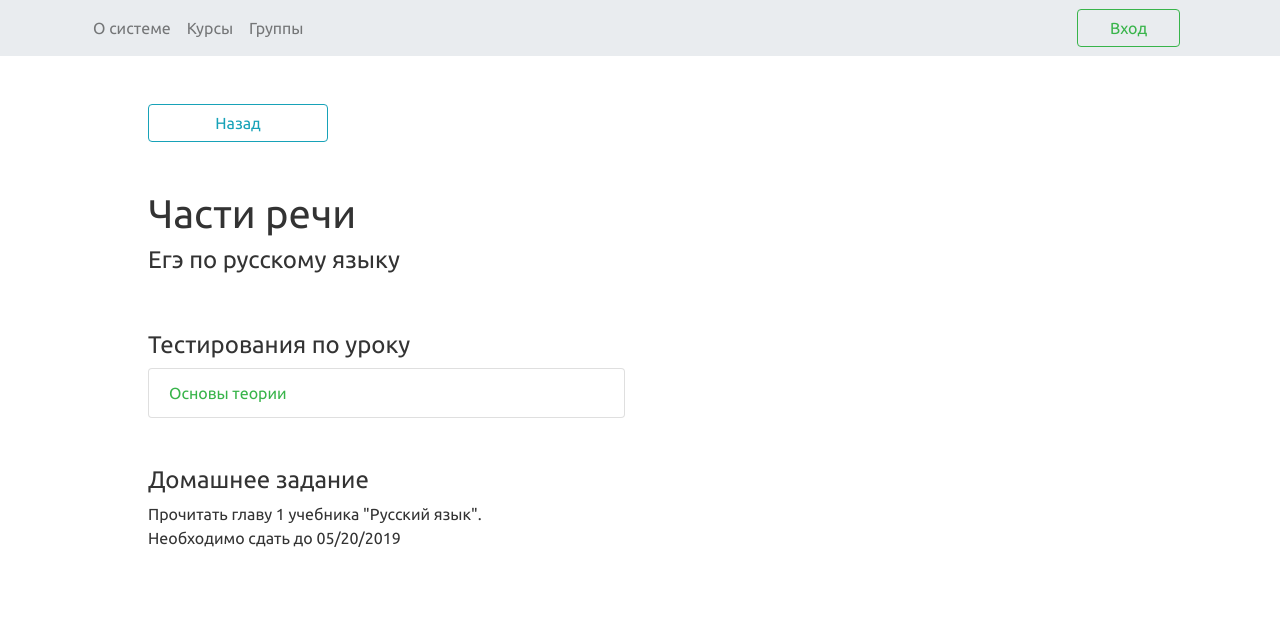
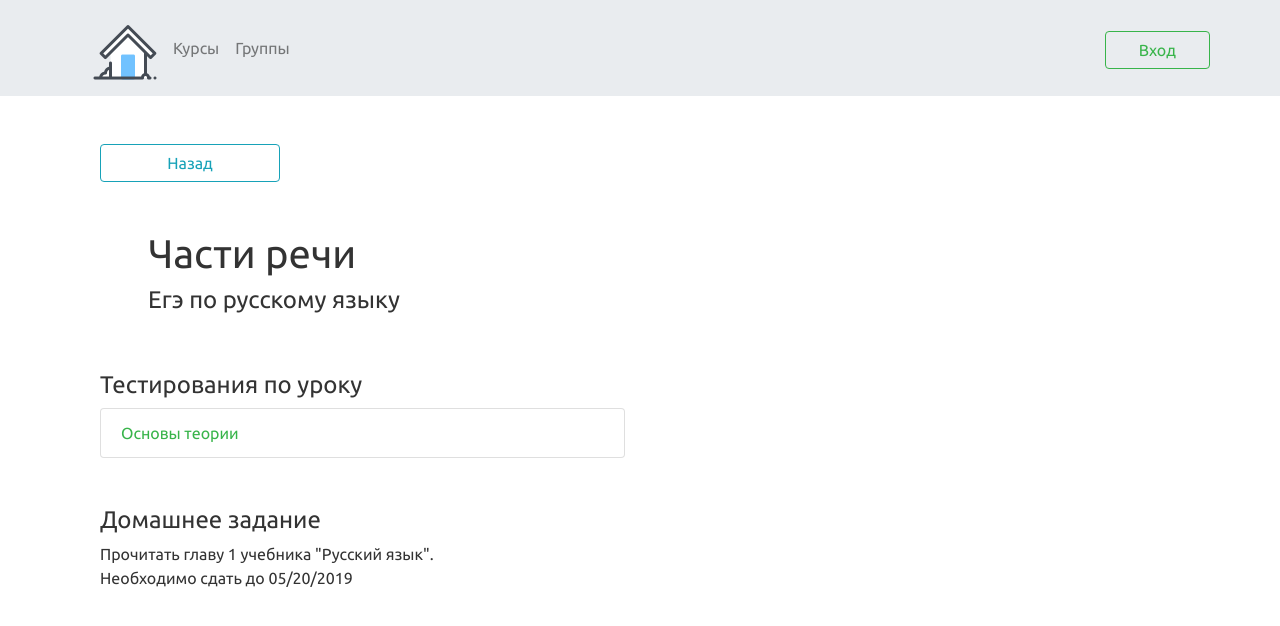
Before and after one commit to windann/easy_learn, a Django app: page /lesson/8/ in a window 1280 px wide. Shown: the top 626 px of the page. Run offline with Django 3.2, Linux system fonts and the light colour scheme; data comes from the database, SQL or seed files in the repository; some libraries are stand-ins or nearby versions.

Commit message:
add media

```diff
--- a/templates/base.html
+++ b/templates/base.html
@@ -3,19 +3,20 @@
     <head>
         <meta charset="UTF-8">
         <title>Система поддержки процесса дополнительного образования</title>
+        <meta name="viewport" content="width=device-width, initial-scale=1.0">
 <link href="https://stackpath.bootstrapcdn.com/bootswatch/4.3.1/united/bootstrap.min.css" rel="stylesheet" integrity="sha384-WTtvlZJeRyCiKUtbQ88X1x9uHmKi0eHCbQ8irbzqSLkE0DpAZuixT5yFvgX0CjIu" crossorigin="anonymous">    </head>
     <body>
+            {% load static %}
         <header class = 'header'>
-                <nav class="navbar navbar-expand-lg navbar-light bg-light d-flex justify-content-between">
-                    <div class="container">
-                        <ul class="navbar-nav">
+                <nav class="nav navbar navbar-expand-lg navbar-light bg-light d-flex justify-content-between">
+                    <div class="container d-flex align-items-center">
+                        <ul class="navbar-nav d d-flex align-items-center col-lg-3 col-xs-12">
                             <li class="nav-item">
-                                <a class="nav-link" href="{% url 'home' %}">О системе</a>
+                                <a class="nav-link" href="{% url 'home' %}"><img src = '{% static "img/home.png" %}'></a>
                             </li>
                             <li class="nav-item">
                                 <a class="nav-link" href="{% url 'courses' %}">Курсы</a>
                             </li>
-
                             {% if user.user_type.id == 2 %}
                             <li class="nav-item">
                                 <a class="nav-link" href="{% url 'teachers' %}">Преподаватели</a>
@@ -33,20 +34,20 @@
 
                             {% endif %}
                         </ul>
-                    <div class = 'col-lg-7 d-flex justify-content-end align-items-center'>
+                    <div class = 'col-lg-7 col-xs-12 d-flex justify-content-between pr-0 flex-row-reverse align-items-center row'>
 
                         {% if user.is_authenticated %}
-                            <a href="{% url 'user_groups' %}" class="text-success col-lg-3">Мои группы </a>
+                            <a href="{% url 'user_groups' %}" class="btn btn-outline-success col-lg-3 mt-1 col-xs-12 ">Мои группы </a>
                             {% if user.user_type.id == 1 %}
 
-                                <a href="{% url 'course_create_url' %}" class="btn btn-info ml-5 col-lg-3"> Создать курс </a>
-                                <a href="{% url 'test_create_url' %}" class="btn btn-info ml-5 col-lg-4"> Создать тест </a>
+                                <a href="{% url 'course_create_url' %}" class="btn btn-info mt-1 col-lg-3 col-xs-12"> Создать курс </a>
+                                <a href="{% url 'test_create_url' %}" class="btn btn-info mt-1 col-lg-3 col-xs-12"> Создать тест </a>
                             {% endif %}
 
-                            <a href="{% url 'logout' %}" class="btn btn-outline-success ml-5 col-lg-2"> Выход </a>
+                            <a href="{% url 'logout' %}" class="btn btn-outline-success mt-1 col-lg-2 col-xs-12"> Выход </a>
 
                         {% else %}
-                            <a href="{% url 'login' %}" class="btn btn-outline-success ml-5 col-lg-2"> Вход </a>
+                            <a href="{% url 'login' %}" class="btn btn-outline-success mt-1 col-lg-2 col-xs-12"> Вход </a>
                         {% endif %}
                     </div>
                     </div>
--- a/templates/index.html
+++ b/templates/index.html
@@ -1,4 +1,4 @@
-<div class = 'banner'></div>
+<div class='bg'></div>
 {% extends 'base.html' %}
 
 {% block content %}
--- a/templates/lesson_detail.html
+++ b/templates/lesson_detail.html
@@ -7,7 +7,7 @@
 
     <div class = 'container'>
 
-        <a href="{{ lesson.course.get_absolute_url }}" class="btn btn-outline-info mt-5 ml-5 col-lg-2"> Назад </a>
+        <a href="{{ lesson.course.get_absolute_url }}" class="btn btn-outline-info mt-5 col-lg-2"> Назад </a>
 
         <div class = 'col-lg-8 p-5'>
 
@@ -16,9 +16,9 @@
             <div> {{ lesson.time | time:"H:i" }} </div>
 
         </div>
-        <h4 class="ml-5"> Тестирования по уроку </h4>
+        <h4 class=""> Тестирования по уроку </h4>
         {% if tests %}
-            <ol class="list-group pl-5 pb-5 col-lg-6">
+            <ol class="list-group pb-5 col-lg-6">
                 {% if user.user_type.id == 1 %}
 
                     {% for test in tests %}
@@ -38,24 +38,24 @@
             <div class="ml-5 mt-3 mb-3">Тестирования пока нет</div>
         {% endif %}
 
-        <h4 class="ml-5"> Домашнее задание </h4>
+        <h4> Домашнее задание </h4>
         {% if homework %}
-            <div class="ml-5">{{ homework.text }}</div>
-            <div class="ml-5 mb-5">Необходимо сдать до {{ homework.deadline |date:"SHORT_DATE_FORMAT" }}</div>
+            <div class="">{{ homework.text }}</div>
+            <div class="mb-5">Необходимо сдать до {{ homework.deadline |date:"SHORT_DATE_FORMAT" }}</div>
         {% else %}
-            <div class="ml-5 mt-3 mb-3">Домашнего задания пока нет</div>
+            <div class="mt-3 mb-3">Домашнего задания пока нет</div>
         {% endif %}
 
-        <div class="col-lg-12 d-flex justify-content-around align-items-center">
+        <div class="col-lg-12 d-flex justify-content-around align-items-center row">
             {% if user.user_type.id == 1 %}
-                <a href="{{ lesson.update }}" class="btn btn-outline-info col-lg-2"> Изменить урок </a>
+                <a href="{{ lesson.update }}" class="btn btn-outline-info col-lg-2 col-xs-12 mt-1"> Изменить урок </a>
 
-                <a href="{{ lesson.get_material }}" class="btn btn-outline-info col-lg-2"> Материалы </a>
-                <a href="{{ lesson.add_material }}" class="btn btn-outline-info col-lg-2"> Добавить материал </a>
+                <a href="{{ lesson.get_material }}" class="btn btn-outline-info col-lg-2 col-xs-12 mt-1"> Материалы </a>
+                <a href="{{ lesson.add_material }}" class="btn btn-outline-info col-lg-2 col-xs-12 mt-1"> Добавить материал </a>
                 {% if not homework %}
-                    <a href="{{ lesson.add_homework }}" class="btn btn-outline-info col-lg-2"> Добавить домашнее задание </a>
+                    <a href="{{ lesson.add_homework }}" class="btn btn-outline-info col-lg-2 col-xs-12 mt-1"> Добавить домашнее задание </a>
                 {% endif %}
-                <a href="{{ lesson.delete_url }}" class="btn btn-outline-danger col-lg-2"> Удалить урок </a>
+                <a href="{{ lesson.delete_url }}" class="btn btn-outline-danger col-lg-2 col-xs-12 mt-1"> Удалить урок </a>
 
             {% endif %}
         </div>
--- a/templates/login.html
+++ b/templates/login.html
@@ -7,7 +7,7 @@
     <link rel="stylesheet" type="text/css" href="{% static 'index.css' %}">
 
     <div class="container">
-        <div class = 'm-3 col-lg-8 form-group'>
+        <div class = 'mt-3 col-lg-8 form-group'>
             <h1>Вход</h1>
             <form method="POST" role="form">
                 {% csrf_token %}
@@ -31,8 +31,8 @@
                         </div>
 
                 <div class="form-group">
-                    <button type="submit" class="btn btn-success">Войти</button>
-                    <a href="{% url 'registration_url' %}" class="btn btn-success ml-5 col-lg-3"> Регистрация </a>
+                    <button type="submit" class="btn btn-success mt-3 col-lg-3 col-xs-12">Войти</button>
+                    <a href="{% url 'registration_url' %}" class="btn btn-success mt-3 col-lg-3 col-xs-12"> Регистрация </a>
                 </div>
             </form>
         </div>
```
Also changed, not shown: templates/course_detail.html (+5 -5 lines), easy_learn/static/img/home.png (added), 1 other file.
